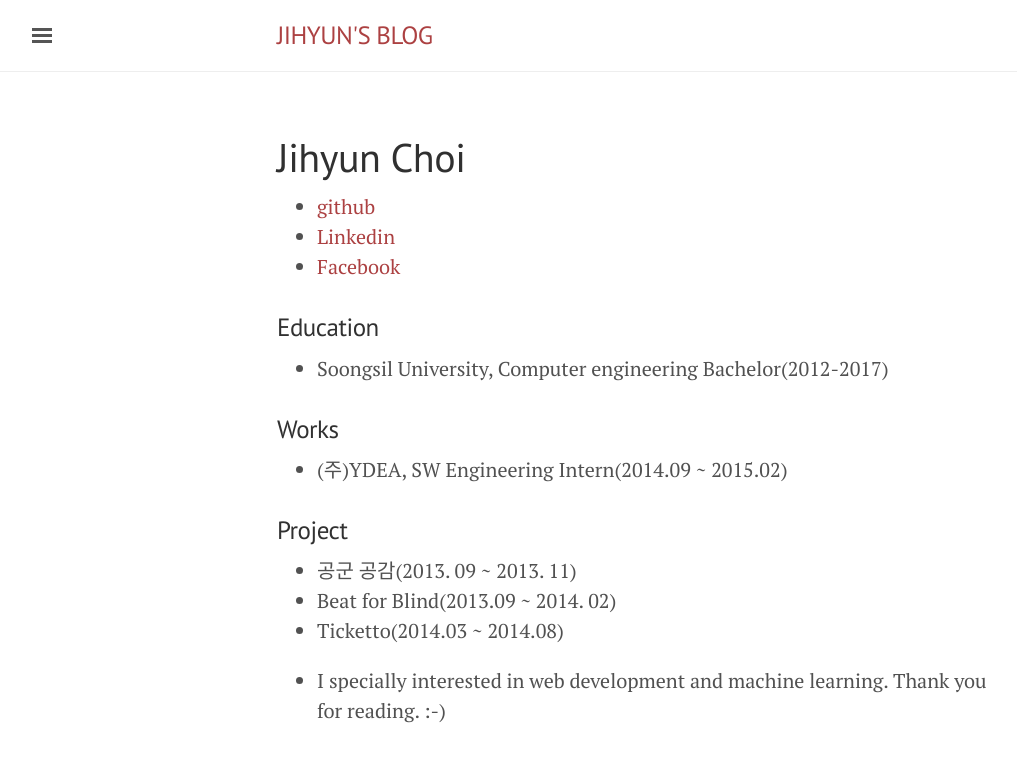
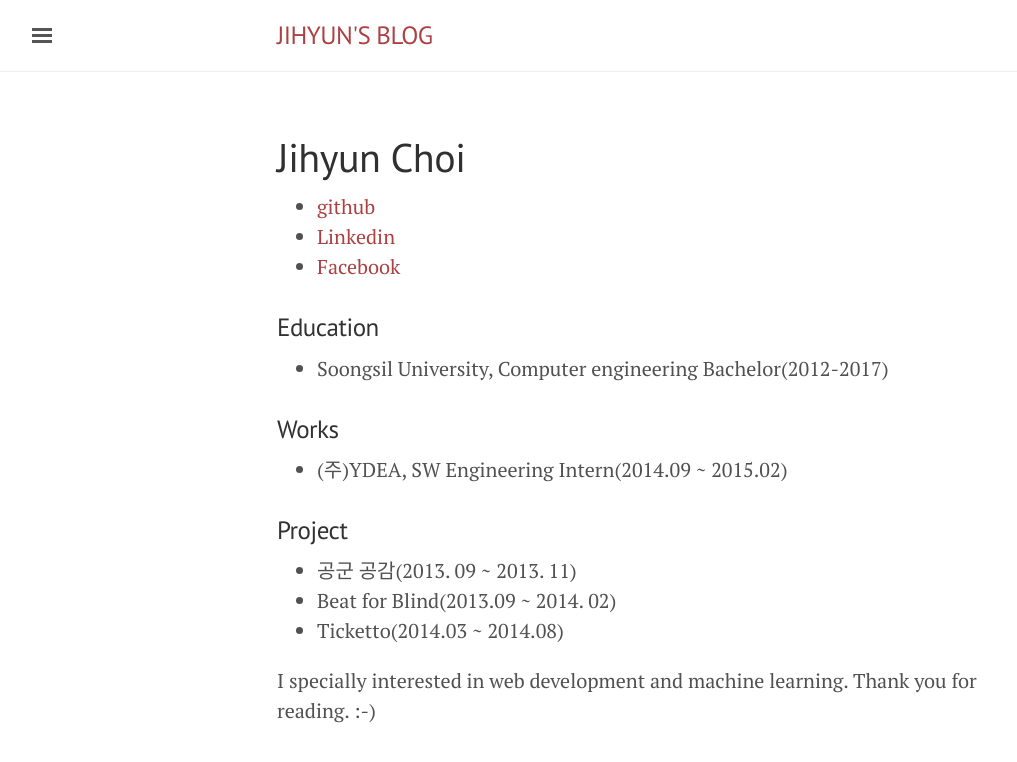
Before and after one commit to jihyun00/jihyun00.github.com, a Jekyll site: the page built from about.md, in a window 1280 px wide. Shown: the top 762 px of the page, without its empty margins (3-1020 px from the left). Built offline with Jekyll 4.4.1, drawn with Linux system fonts in a browser that asks for light colours.

```diff
--- a/about.md
+++ b/about.md
@@ -20,4 +20,5 @@ title: Jihyun Choi
 - Ticketto(2014.03 ~ 2014.08)
 
 
-* I specially interested in web development and machine learning. Thank you for reading. :-)
+
+I specially interested in web development and machine learning. Thank you for reading. :-)
```
